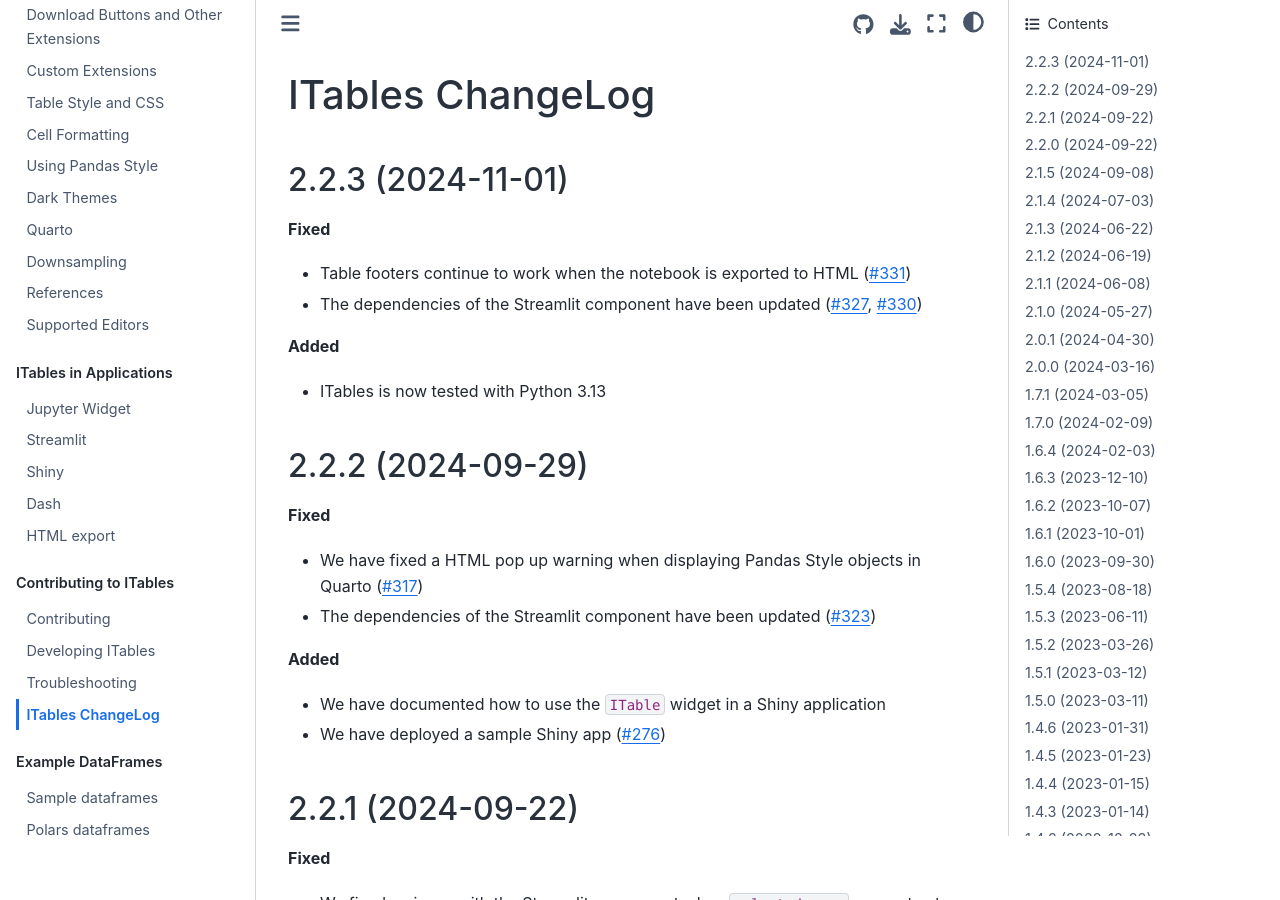
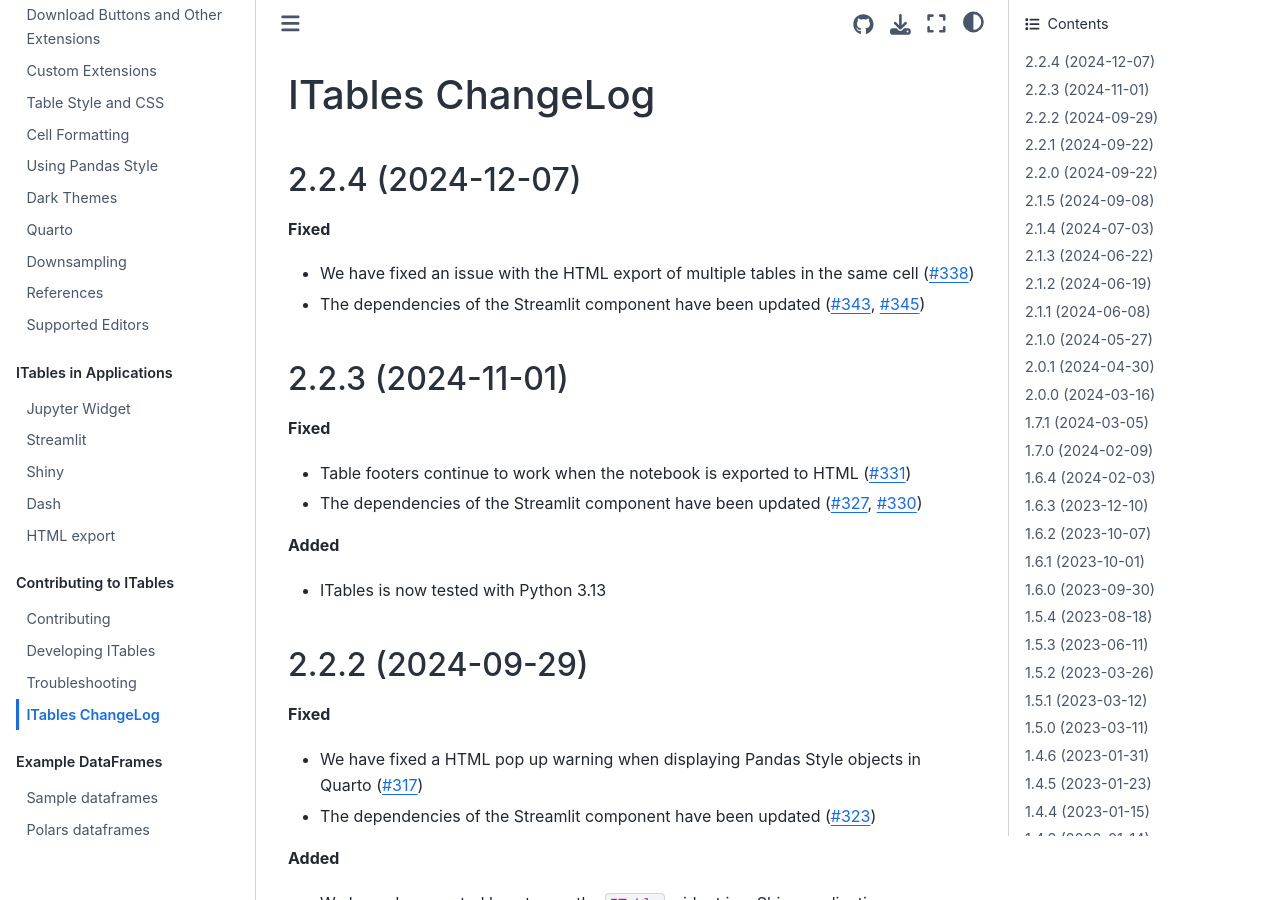
Before and after one commit to mwouts/itables, a Jupyter Book: the page built from docs/changelog.md, in a window 1280 px wide and 900 px high. Built offline with Jupyter Book 1.0.4 settings and Sphinx 7.4.7 and the Sphinx Book theme 1.1.4, drawn with Linux system fonts in a browser that asks for light colours.

Commit message:
Version 2.2.4

```diff
--- a/docs/changelog.md
+++ b/docs/changelog.md
@@ -1,5 +1,13 @@
 ITables ChangeLog
 =================
+
+2.2.4 (2024-12-07)
+------------------
+
+**Fixed**
+- We have fixed an issue with the HTML export of multiple tables in the same cell ([#338](https://github.com/mwouts/itables/issues/338))
+- The dependencies of the Streamlit component have been updated ([#343](https://github.com/mwouts/itables/pull/343), [#345](https://github.com/mwouts/itables/pull/345))
+
 
 2.2.3 (2024-11-01)
 ------------------
--- a/src/itables/version.py
+++ b/src/itables/version.py
@@ -1,3 +1,3 @@
 """ITables' version number"""
 
-__version__ = "2.2.3"
+__version__ = "2.2.4"
```
Also changed, not shown: 1 other file.
